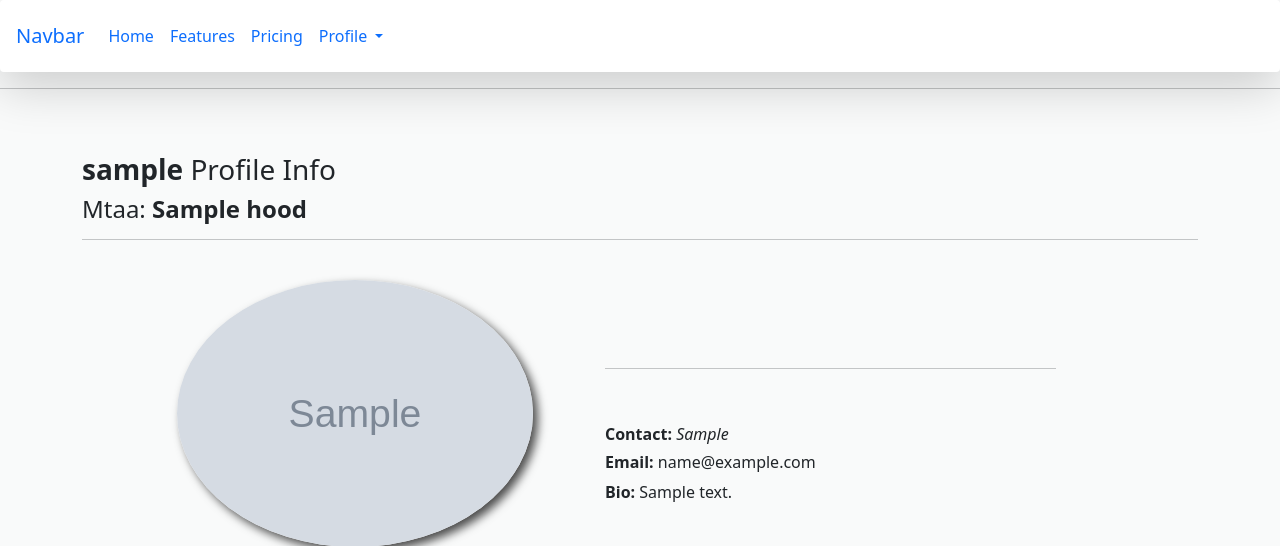
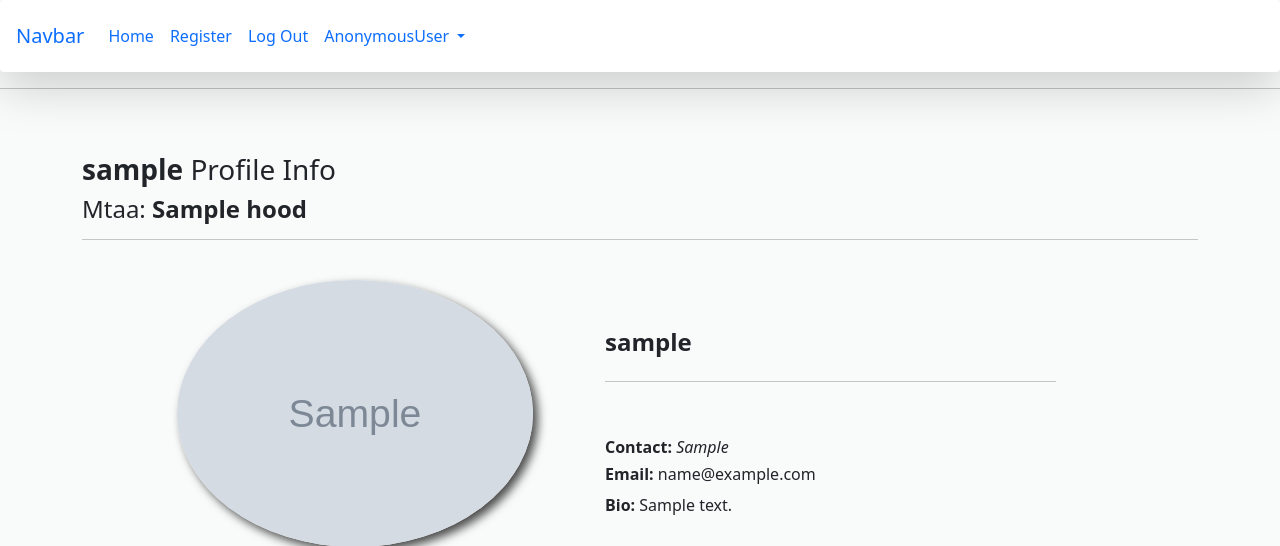
Before and after one commit to SayiaFelix/Mtaa-HOOD, a Django app: page /profile/1 in a window 1280 px wide. Shown: the top 546 px of the page. Run offline with Django 3.2, Linux system fonts and the light colour scheme; tables that the repository leaves empty hold one stand-in row (values such as "Sample post"); grey boxes marked "Sample" are stand-in pictures; parts of the project's set-up code (start-up, migrations or seed data) failed here and were passed over; some libraries are stand-ins or nearby versions; some web fonts are replaced.

Commit message:
Fixing bugs on login

```diff
--- a/mtaaHud/forms.py
+++ b/mtaaHud/forms.py
@@ -1,5 +1,6 @@
 from django import forms
 from .models import *
+from django.contrib.auth.forms import UserCreationForm
 
 class InformationForm(forms.ModelForm):
     class Meta:
--- a/mtaaHud/templates/navbar.html
+++ b/mtaaHud/templates/navbar.html
@@ -1,29 +1,29 @@
 
 <nav class="navbar navbar-expand-lg navbar-primary fixed-top navbar bg-light shadow-lg p-3 mb-5 bg-body rounded">
-  <a class="navbar-brand" href="#"><img src="" height="" width="" alt="" loading="lazy" style="" />Navbar</a>
+  <a class="navbar-brand" href=""><img src="" height="" width="" alt="" loading="lazy" style="" />Navbar</a>
   <button class="navbar-toggler" type="button" data-toggle="collapse" data-target="#navbarNavDropdown" aria-controls="navbarNavDropdown" aria-expanded="false" aria-label="Toggle navigation">
     <span class="navbar-toggler-icon"></span>
   </button>
   <div class="collapse navbar-collapse" id="navbarNavDropdown">
     <ul class="navbar-nav">
       <li class="nav-item active">
-        <a class="nav-link" href="#">Home <span class="sr-only">(current)</span></a>
+        <a class="nav-link" href="{%url 'homepage'%}">Home <span class="sr-only">(current)</span></a>
       </li>
       <li class="nav-item">
-        <a class="nav-link" href="#">Features</a>
+        <a  class="nav-link" href="/register" class=""> Register</a>
       </li>
       <li class="nav-item">
-        <a class="nav-link" href="#">Pricing</a>
+        <a  class="nav-link"href="/logout" class="">Log Out</a>
       </li>
+
       <li class="nav-item dropdown">
-        <a class="nav-link dropdown-toggle" href="#" id="navbarDropdownMenuLink" data-toggle="dropdown" aria-haspopup="true" aria-expanded="false">
-          Profile
+        <a class="nav-link dropdown-toggle" href="/profile/{{user.id}}" id="navbarDropdownMenuLink" data-toggle="dropdown" aria-haspopup="true" aria-expanded="false">
+          {{user}}
         </a>
         <div class="dropdown-menu" aria-labelledby="navbarDropdownMenuLink">
           <a class="dropdown-item" href="/profile/{{user.id}}">Profile</a>
           {% comment %} <a class="dropdown-item" href="">Create Profile</a> {% endcomment %}
           <a class="dropdown-item" href="{% url 'update-profile' %}">Update Profile</a>
-
         </div>
       </li>
     </ul>
--- a/mtaaHud/templates/profile/profile.html
+++ b/mtaaHud/templates/profile/profile.html
@@ -25,7 +25,7 @@
           <br><br><br>
           <ul class="list-inline">
             <li class="list-inline-item">
-             <h4> <span class=""> <b>{{ profile.username }}</b></span></h4>
+             <h4> <span class=""> <b>{{ profile.user }}</b></span></h4>
             </li>
             <hr>
             <br>
--- a/mtaaHud/views.py
+++ b/mtaaHud/views.py
@@ -138,10 +138,6 @@ def login_user(request):
 
 
 def register_user(request):
-
-    # form = UserRegisterForm.objects.all()
-    # response_data = {}
-
     if request.method == 'POST':
          form = UserRegisterForm(request.POST)
          if form.is_valid():
@@ -155,18 +151,8 @@ def register_user(request):
 
             user = authenticate(username=username, password=password)
             login(request,user)
-
-            # response_data['username'] = username
-            # response_data['password'] = password
-
-            # UserRegisterForm.objects.create(
-            # username = username,
-            # password = password,
-            # )
-            # return JsonResponse(response_data)
-
             messages.success(request,f'Hello {username}, Your account was Successfully Created.You will receive our email shortly.Thank You!!!')
-            return redirect('add_profile')
+            return redirect('update-profile')
     else:
          form = UserRegisterForm()
     return render (request,'registration/register.html',{'form':form})
```
Also changed, not shown: media/profiles/98160772_1.jpeg (added).
